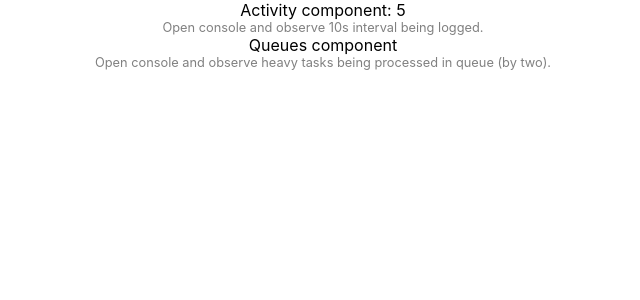
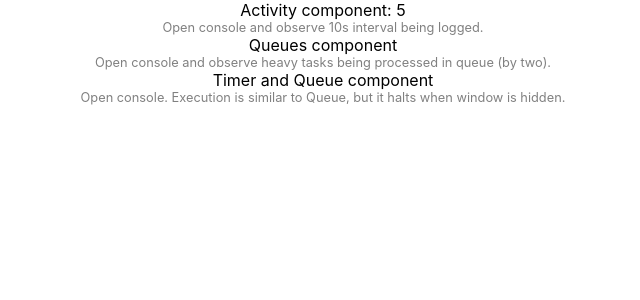
Before and after one commit to robert-janaszek/hooks-test, a React (Vite) app: page / in a window 1280 px wide. Shown: the top 300 px of the page, without its empty margins (317-957 px from the left). Built offline with nearby package versions, Linux system fonts and the light colour scheme.

Commit message:
Refine timer queue component

```diff
--- a/src/components/timer-queue/timer-queue.tsx
+++ b/src/components/timer-queue/timer-queue.tsx
@@ -1,7 +1,14 @@
 import { useWindowWorkerQueue } from "../../services/window-worker-queue-hook";
 
 export const TimerAndQueue = () => {
-  useWindowWorkerQueue()
+  useWindowWorkerQueue();
 
-  return null;
+  return <>
+    <div>
+      Timer and Queue component
+    </div>
+    <div className='open-console'>
+      Open console. Execution is similar to Queue, but it halts when window is hidden.
+    </div>
+  </>;
 }
```
